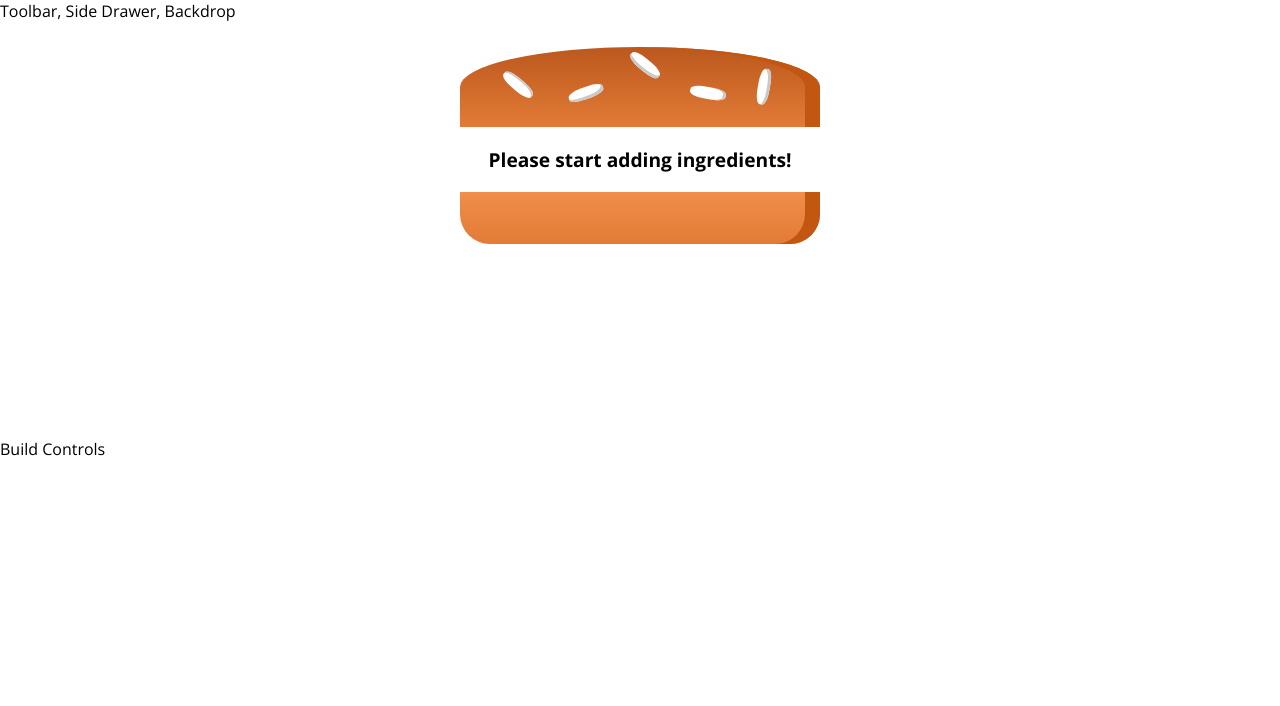
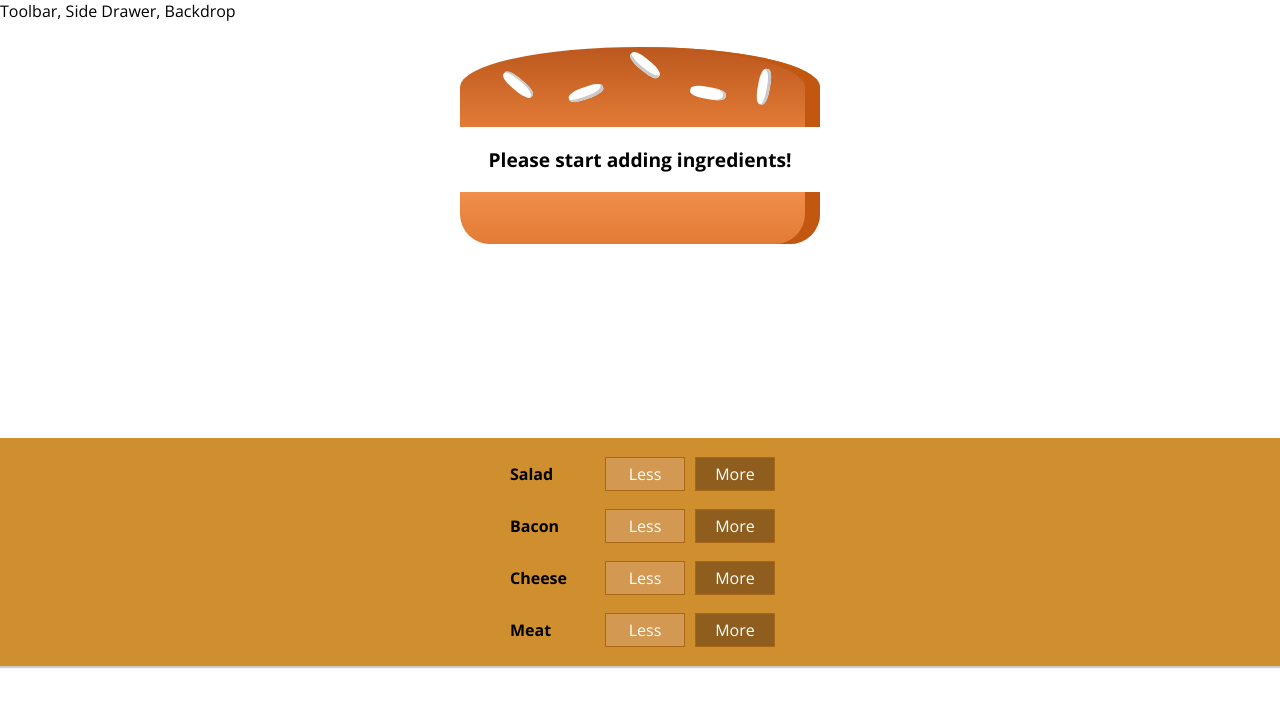
Before and after one commit to matthewdoles/react-developer-course, a React app in the folder burger-builder/: page / in a window 1280 px wide. Shown: the top 706 px of the page. Built offline with nearby package versions, Linux system fonts and the light colour scheme.

Commit message:
8.8 - Outputting Multiple Build Controls & Connecting State to Build Controls

```diff
--- a/burger-builder/src/components/Burger/BuildControls/BuildControl/BuildControl.js
+++ b/burger-builder/src/components/Burger/BuildControls/BuildControl/BuildControl.js
@@ -1,11 +1,11 @@
 import React from 'react'
-import classes from './buildControl.css'
+import classes from './BuildControl.css'
 
 const buildControl = (props) => (
     <div className={classes.BuildControl}>
-        <div className={classes.label}>{props.label}</div>
+        <div className={classes.Label}>{props.label}</div>
         <button className={classes.Less}>Less</button>
-        <button className={classes.More}>More</button>
+        <button className={classes.More} onClick={props.added}>More</button>
     </div>
 )
 
--- a/burger-builder/src/components/Burger/BuildControls/BuildControls.js
+++ b/burger-builder/src/components/Burger/BuildControls/BuildControls.js
@@ -1,10 +1,24 @@
-import React from 'React'
+import React from 'react'
 import classes from './BuildControls.css'
+import BuildControl from './BuildControl/BuildControl'
 
-const buildControls = (props) => {
+const controls = [
+    { label: 'Salad', type: 'salad' },
+    { label: 'Bacon', type: 'bacon' },
+    { label: 'Cheese', type: 'cheese' },
+    { label: 'Meat', type: 'meat' },
+]
+
+const buildControls = (props) => (
     <div className={classes.BuildControls}>
-
+        {controls.map(ctrl => (
+            <BuildControl
+                key={ctrl.label}
+                label={ctrl.label}
+                added={() => props.ingredientAdded(ctrl.type)}
+            />
+        ))}
     </div>
-}
+)
 
 export default buildControls
--- a/burger-builder/src/containers/BurgerBuilder/BurgerBuilder.js
+++ b/burger-builder/src/containers/BurgerBuilder/BurgerBuilder.js
@@ -1,6 +1,14 @@
 import React, { Component } from 'react'
 import Aux from '../../hoc/Aux'
 import Burger from '../../components/Burger/Burger'
+import BuildControls from '../../components/Burger/BuildControls/BuildControls'
+
+const INGREDIENT_PRICES = {
+    salad: 0.5,
+    cheese: 0.4,
+    meat: 1.3,
+    bacon: 0.7
+}
 
 class BurgerBuilder extends Component {
     state = {
@@ -9,14 +17,34 @@
             bacon: 0,
             cheese: 0,
             meat: 0
+        },
+        totalPrice: 4
+    }
+
+    addIngredientHandler = (type) => {
+        const oldCount = this.state.ingredients[type]
+        const updatedCount = oldCount + 1
+        const updatedIngredients = {
+            ...this.state.ingredients
         }
+        updatedIngredients[type] = updatedCount
+        const priceAddition = INGREDIENT_PRICES[type]
+        const oldPrice = this.state.totalPrice
+        const newPrice = oldPrice + priceAddition
+        this.setState({ totalPRoce: newPrice, ingredients: updatedIngredients })
+    }
+
+    removeIngredientHandler = (type) => {
+
     }
 
     render() {
         return(
             <Aux>
                 <Burger ingredients={this.state.ingredients} />
-                <div>Build Controls</div>
+                <BuildControls
+                    ingredientAdded={this.addIngredientHandler}
+                />
             </Aux>
         )
     }
```
Also changed, not shown: burger-builder/src/components/Burger/BuildControls/BuildControl/BuildControl.css (renamed from burger-builder/src/components/Burger/BuildControls/BuildControl/BuildControls.css).
